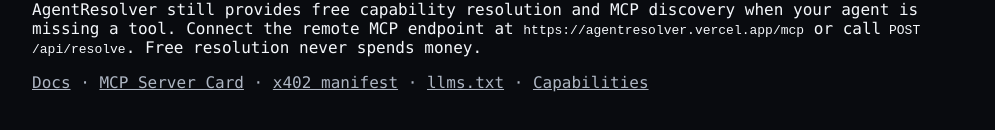
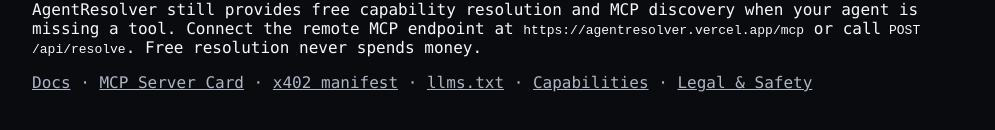
Before and after one commit to waxsway/agentresolver, a Next.js app: page / in a window 1280 px wide. Shown: the part 1598-1728 px from the top of the page, without its empty margins (142-1137 px from the left). Built offline with nearby package versions, Linux system fonts and the light colour scheme.

Commit message:
Link legal and safety terms

```diff
--- a/src/app/page.tsx
+++ b/src/app/page.tsx
@@ -84,7 +84,8 @@ export default function Home() {
         <a href="/mcp/server-card">MCP Server Card</a> ·{" "}
         <a href="/.well-known/x402">x402 manifest</a> ·{" "}
         <a href="/llms.txt">llms.txt</a> ·{" "}
-        <a href="/capabilities.json">Capabilities</a>
+        <a href="/capabilities.json">Capabilities</a> ·{" "}
+        <a href="/legal">Legal & Safety</a>
       </p>
     </main>
   );
```
